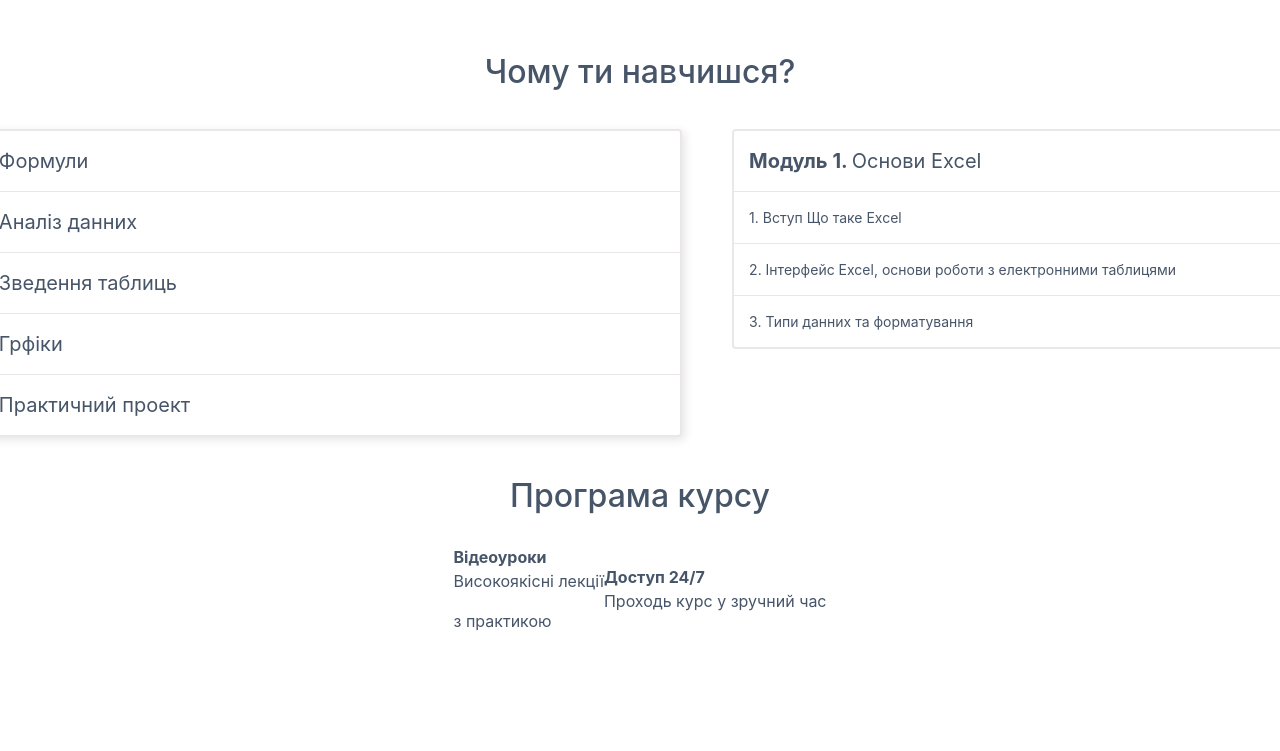
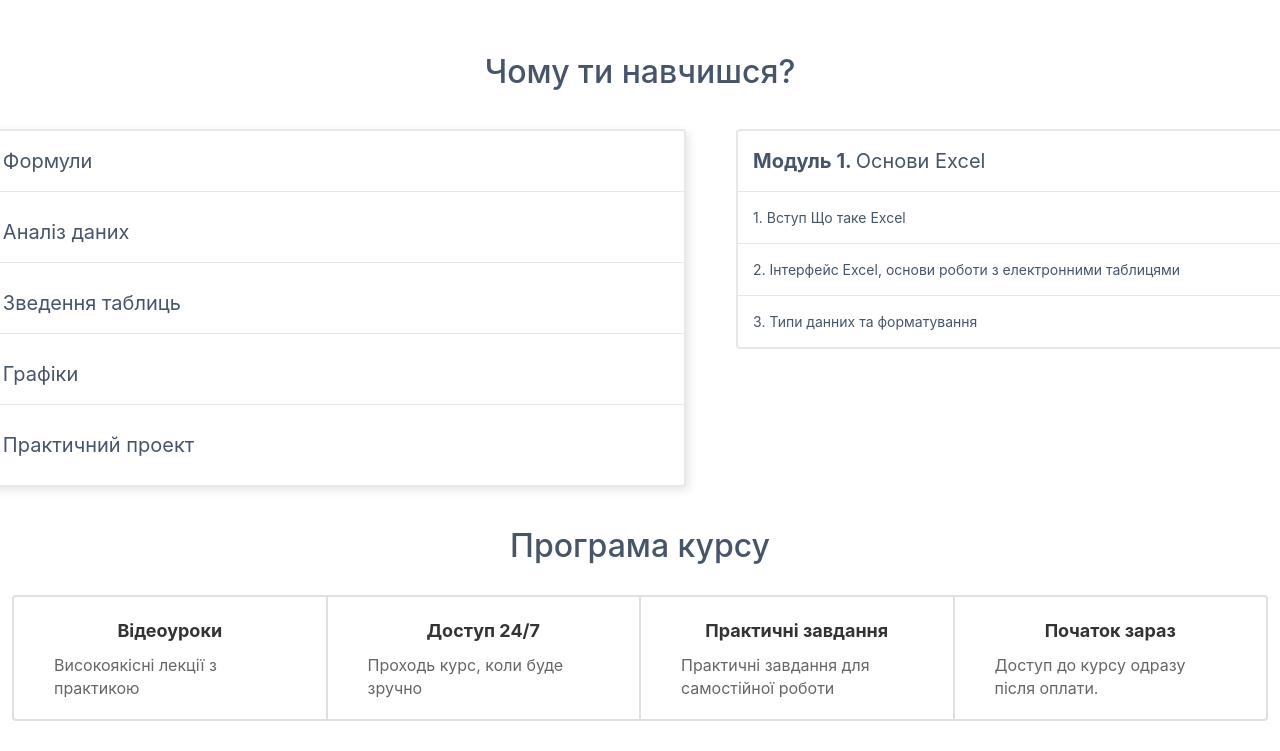
Before and after one commit to HECKONCHIK/AM-Academy, a website: page src/app/index.html in a window 1280 px wide. Shown: the part 1046-1797 px from the top of the page. Before the commit the page ends 1695 px from the top, so only its background shows below. Drawn offline with nearby package versions, Linux system fonts and the light colour scheme; files that its build step writes are made by us from their sources.

Commit message:
course when you buy

```diff
--- a/src/app/components/main/whatlearn.html
+++ b/src/app/components/main/whatlearn.html
@@ -2,10 +2,10 @@
 <section class="info-section">
     <div class="list-info">
         <div><i class="bi bi-check-lg check-icon"></i> Формули</div>
-        <div>Аналіз данних</div>
-        <div>Зведення таблиць</div>
-        <div>Грфіки</div>
-        <div>Практичний проект</div>
+        <div><i class="bi bi-check-lg check-icon"></i> Аналіз даних</div>
+        <div><i class="bi bi-check-lg check-icon"></i> Зведення таблиць</div>
+        <div><i class="bi bi-check-lg check-icon"></i> Графіки</div>
+        <div><i class="bi bi-check-lg check-icon"></i> Практичний проект</div>
     </div>
     <div class="list-qution">
         <p class="modul"><strong>Модуль 1. </strong> Основи Excel</p>
@@ -23,12 +23,18 @@
 <section class="coursr-programa">
     <div class="block-programa">
         <strong>Відеоуроки</strong>
-        <p>Високоякісні лекції</p>
-        <p>з практикою</p>
+        <p>Високоякісні лекції з практикою</p>
     </div>
     <div class="block-programa">
         <strong>Доступ 24/7</strong>
-        <p>Проходь курс у зручний час</p>
+        <p>Проходь курс, коли буде зручно </p>
     </div>
-    <div class="block-programa"></div>
+    <div class="block-programa">
+                <strong>Практичні завдання</strong>
+        <p>Практичні завдання для самостійної роботи</p>
+    </div>
+        <div class="block-programa">
+                <strong>Початок зараз</strong>
+        <p>Доступ до курсу одразу після оплати.</p>
+    </div>
 </section>
--- a/src/app/scss/main/addinfo.scss
+++ b/src/app/scss/main/addinfo.scss
@@ -58,3 +58,17 @@
 .modul {
     font-size: 20px;
 }
+
+/* Робимо іконку зеленою та додаємо трохи відступу праворуч від неї */
+.check-icon {
+    color: #198754; /* Зелений колір Bootstrap (success) або просто 'green' */
+    margin-right: 8px; /* Відступ між іконкою та текстом */
+    font-size: 1.2rem; /* Можна трохи збільшити, якщо потрібно */
+}
+
+/* Для кращого вирівнювання тексту та іконки по вертикалі */
+.list-info > div {
+    display: flex;
+    align-items: center;
+    margin-bottom: 10px; /* Відступ між рядками списку */
+}
--- a/src/app/scss/main/courseprogma.scss
+++ b/src/app/scss/main/courseprogma.scss
@@ -1,6 +1,49 @@
-.coursr-programa{
+.coursr-programa {
     display: flex;
+    width: fit-content;
+    margin: 30px auto;
+    justify-content: space-between;
+    align-items: stretch;
+    max-width: 1265px;
+    border: 2px solid #E0E0E0;
+    border-radius: 4px;
+    overflow: hidden;
+}
+
+.block-programa {
+    display: flex;
+    flex: 1;
+    flex-direction: column;
     justify-content: center;
     align-items: center;
-    margin-top: 30px;
+    padding: 20px 40px;
+    border-right: 2px solid #E0E0E0;
 }
+
+.block-programa:last-child {
+    border-right: none;
+}
+.block-programa strong {
+    font-size: 18px;
+    margin-bottom: 10px;
+}
+
+.block-programa strong {
+    display: block;
+    margin-bottom: 10px;
+    font-size: 18px;
+    color: #333;
+}
+
+.block-programa p {
+    margin: 0;
+    font-size: 16px;
+    color: #666;
+    line-height: 1.4;
+}
+
+@media (max-width: 768px) {
+    .coursr-programa {
+        flex-direction: column;
+    }
+}
```
Also changed, not shown: dist/css/style.min.css, dist/index.html.
